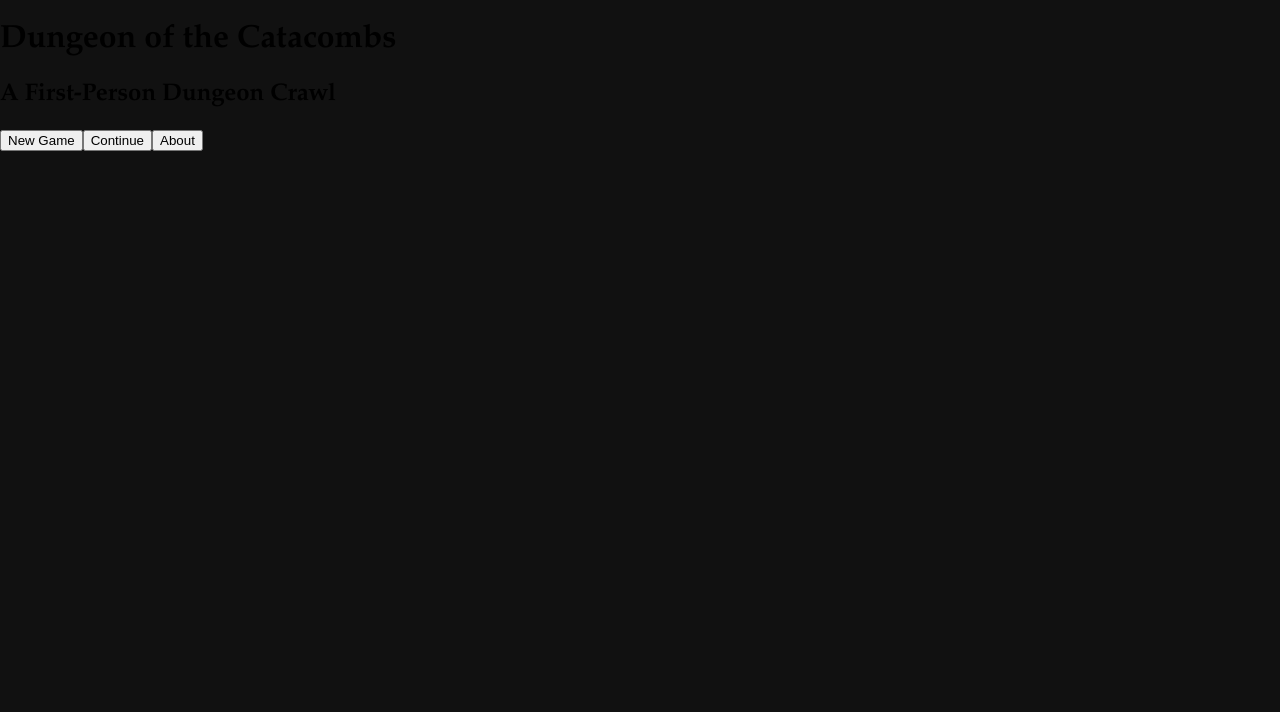
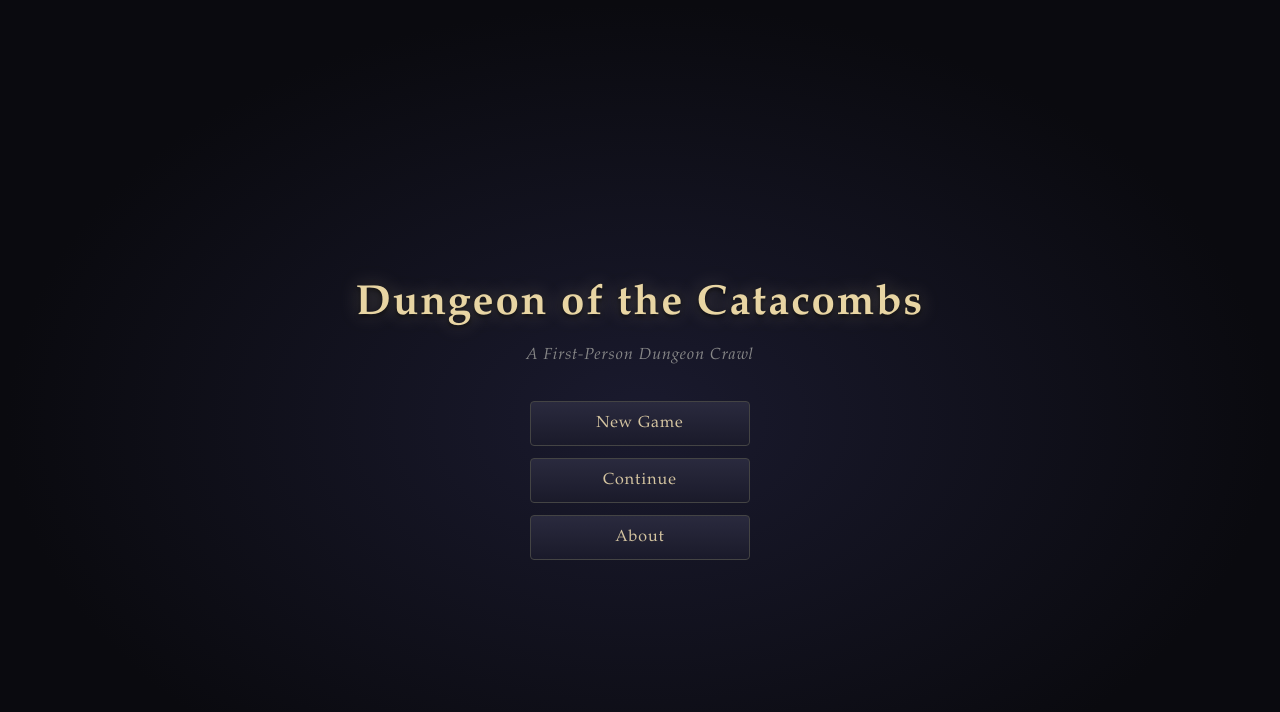
Before and after one commit to skoon/crawler, a React (Vite) app: page / in a window 1280 px wide. Shown: the top 712 px of the page. Built offline with nearby package versions, Linux system fonts and the light colour scheme.

Commit message:
Fixing styling on main menu and navigation weirdness.

```diff
--- a/src/App.css
+++ b/src/App.css
@@ -141,3 +141,66 @@
   width: 100%;
   height: 100%;
 }
+
+/* ─── Main Menu ─── */
+.main-menu {
+  display: flex;
+  flex-direction: column;
+  align-items: center;
+  justify-content: center;
+  height: 100vh;
+  background: radial-gradient(ellipse at center, #1a1a2e 0%, #0a0a0f 70%);
+  color: #ccc;
+  text-align: center;
+  gap: 12px;
+  padding: 20px;
+}
+
+.main-menu h1 {
+  font-size: 42px;
+  color: #e8d5a3;
+  text-shadow: 0 0 20px rgba(232, 213, 163, 0.3), 0 2px 4px rgba(0, 0, 0, 0.8);
+  margin: 0 0 4px;
+  letter-spacing: 2px;
+}
+
+.main-menu h2 {
+  font-size: 16px;
+  color: #888;
+  font-weight: normal;
+  font-style: italic;
+  margin: 0 0 24px;
+  letter-spacing: 1px;
+}
+
+.main-menu button {
+  width: 220px;
+  padding: 12px 24px;
+  background: linear-gradient(180deg, #2a2a3e 0%, #1a1a2a 100%);
+  color: #d4c4a0;
+  border: 1px solid #444;
+  border-radius: 4px;
+  font-size: 16px;
+  font-family: inherit;
+  cursor: pointer;
+  transition: all 0.2s ease;
+  letter-spacing: 1px;
+}
+
+.main-menu button:hover {
+  background: linear-gradient(180deg, #3a3a50 0%, #2a2a3e 100%);
+  border-color: #e8d5a3;
+  color: #e8d5a3;
+  box-shadow: 0 0 12px rgba(232, 213, 163, 0.15);
+}
+
+.main-menu button:active {
+  transform: scale(0.97);
+}
+
+.about-text {
+  font-size: 14px;
+  color: #999;
+  max-width: 400px;
+  line-height: 1.6;
+}
--- a/src/components/DungeonViewCamera.tsx
+++ b/src/components/DungeonViewCamera.tsx
@@ -1,35 +1,43 @@
 import { useRef } from 'react'
 import { useFrame, useThree } from '@react-three/fiber'
-import { Vector3 } from 'three'
+import { Vector3, MathUtils } from 'three'
 import { useGameStore } from '../store'
 
-const FACING_ROTATIONS: Record<number, [number, number, number]> = {
-  0: [0, 0, 0],
-  1: [0, Math.PI / 2, 0],
-  2: [0, Math.PI, 0],
-  3: [0, -Math.PI / 2, 0],
+// Use continuous positive angles so adjacent facings never cross the ±π boundary
+const FACING_ANGLES: Record<number, number> = {
+  0: 0,                     // North
+  1: Math.PI / 2,           // East
+  2: Math.PI,               // South
+  3: (3 * Math.PI) / 2,     // West  (was -π/2, now 3π/2 — same direction, no wrap)
 }
 
 const LERP_FACTOR = 0.1
+
+/** Shortest-path angle interpolation */
+function lerpAngle(current: number, target: number, t: number): number {
+  let delta = target - current
+  // Wrap delta into [-π, π] so we always take the short way round
+  delta = ((delta % (2 * Math.PI)) + 3 * Math.PI) % (2 * Math.PI) - Math.PI
+  return current + delta * t
+}
 
 export function DungeonViewCamera() {
   const { camera } = useThree()
   const playerPosition = useGameStore((s) => s.playerPosition)
   const playerFacing = useGameStore((s) => s.playerFacing)
   const targetPos = useRef(new Vector3())
-  const targetRot = useRef({ x: 0, y: 0, z: 0 })
+  const targetAngleY = useRef(0)
 
   targetPos.current.set(playerPosition.x + 0.5, 1.6, playerPosition.y + 0.5)
-  const facing = playerFacing as keyof typeof FACING_ROTATIONS
-  const [rx, ry, rz] = FACING_ROTATIONS[facing] ?? [0, 0, 0]
-  targetRot.current = { x: rx, y: ry, z: rz }
+  targetAngleY.current = FACING_ANGLES[playerFacing] ?? 0
 
   useFrame(() => {
     camera.position.lerp(targetPos.current, LERP_FACTOR)
 
-    camera.rotation.x += (targetRot.current.x - camera.rotation.x) * LERP_FACTOR
-    camera.rotation.y += (targetRot.current.y - camera.rotation.y) * LERP_FACTOR
-    camera.rotation.z += (targetRot.current.z - camera.rotation.z) * LERP_FACTOR
+    camera.rotation.y = lerpAngle(camera.rotation.y, targetAngleY.current, LERP_FACTOR)
+    // x and z rotations stay at 0 (no pitch/roll in a dungeon crawler)
+    camera.rotation.x *= (1 - LERP_FACTOR)
+    camera.rotation.z *= (1 - LERP_FACTOR)
   })
 
   return null
```
